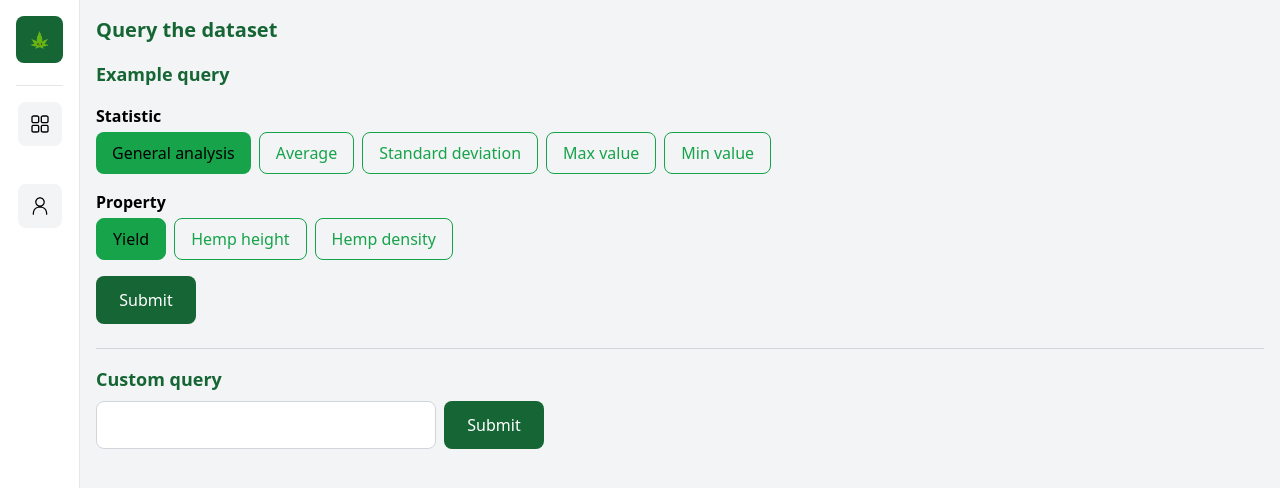
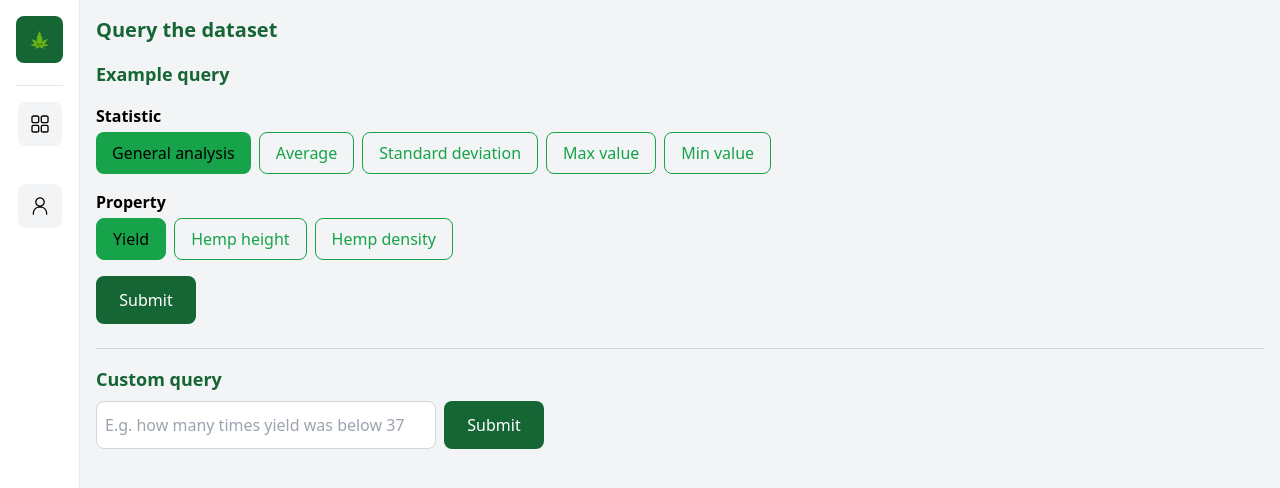
Before and after one commit to mattiapomelli/digital-gaia-data-visualization, a Next.js app: page /gpt in a window 1280 px wide. Shown: the top 488 px of the page. Built offline with nearby package versions, Linux system fonts and the light colour scheme.

Commit message:
Add placeholder

```diff
--- a/components/CustomQuery.jsx
+++ b/components/CustomQuery.jsx
@@ -28,6 +28,7 @@ const CustomQuery = () => {
       >
         <input
           type="text"
+          placeholder="E.g. how many times yield was below 37"
           value={query}
           onChange={(event) => setQuery(event.target.value)}
           className="border border-gray-300 p-2 rounded-lg w-full h-full"
```
